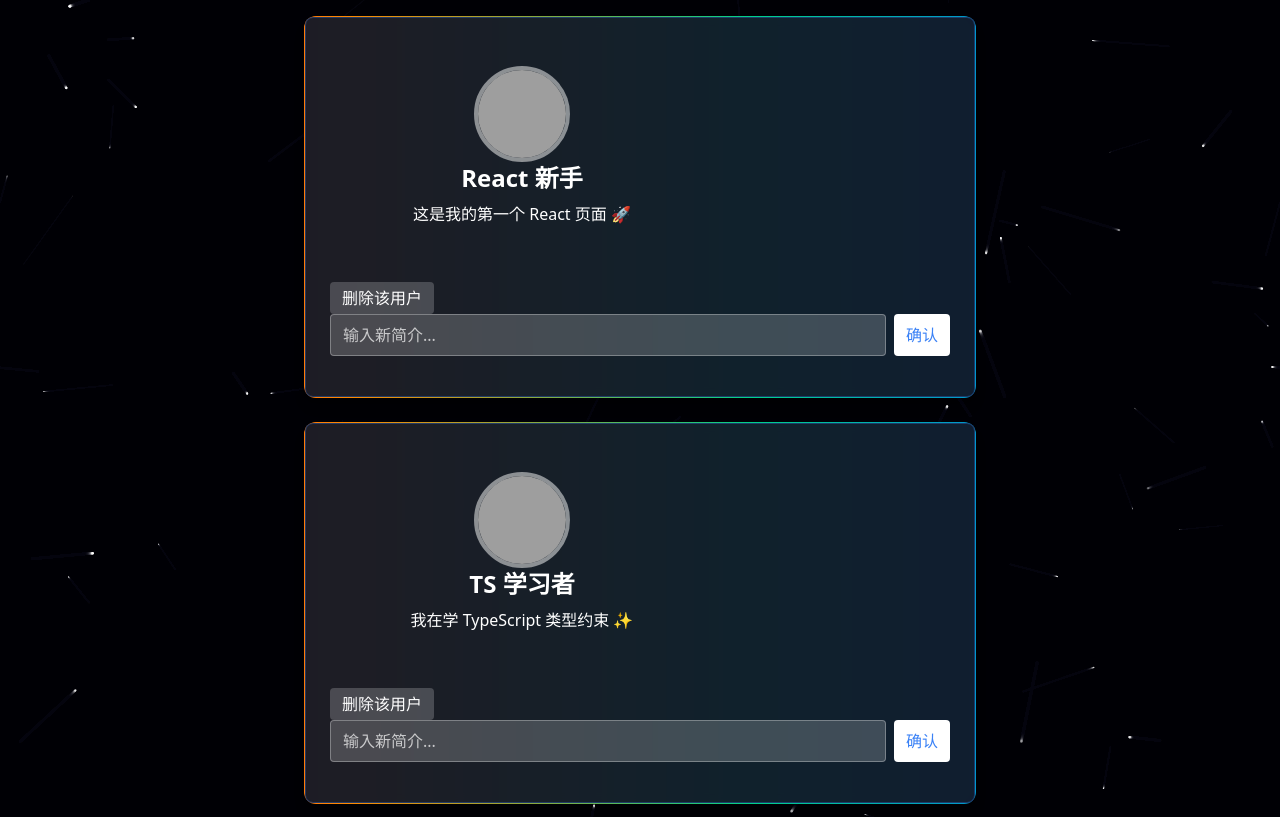
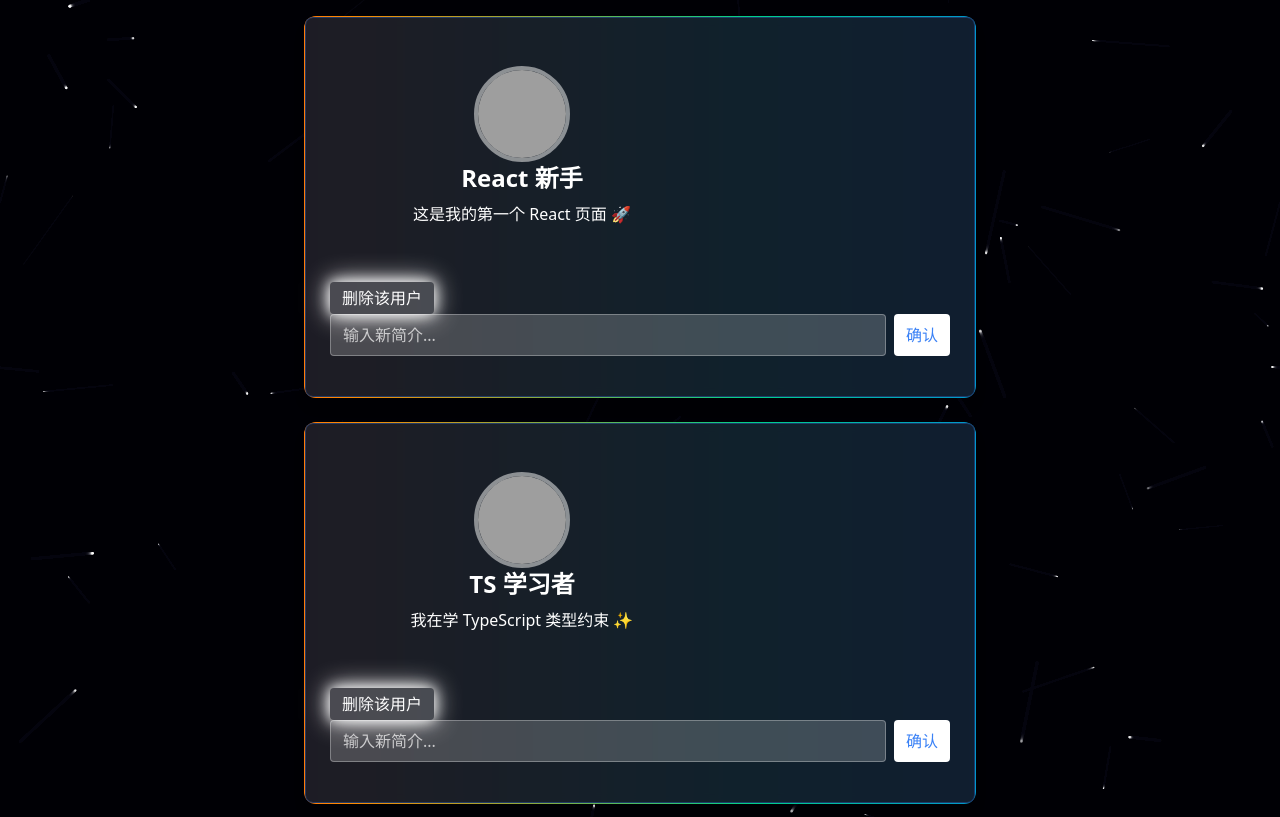
Before and after one commit to keration/my-react-app, a React (Vite) app: page / in a window 1280 px wide. Shown: the top 817 px of the page. Built offline with nearby package versions, Linux system fonts and the light colour scheme; grey boxes are pictures that could not be loaded.

Commit message:
feat: 重构用户管理逻辑，支持添加和删除用户，更新用户简介

```diff
--- a/src/App.tsx
+++ b/src/App.tsx
@@ -2,7 +2,7 @@ import ThemeButtonGroup from './components/ThemeButtonGroup.tsx';
 import UserProfile from './components/UserProfile.tsx';
 import IntroEditor from './components/IntroEditor.tsx';
 import StarBackground from './components/StarBackground.tsx';
-import { useTheme } from './hooks/useTheme.ts';
+import { getThemeGlowColor, useTheme } from './hooks/useTheme.ts';
 import { useUserList } from './hooks/useUserList.ts';
 
 function App() {
@@ -27,16 +27,19 @@ function App() {
       <div className="max-w-2xl mx-auto relative z-10">
         {/* 循环渲染每个用户卡片 */}
         {userList.map((user) => (
-          <div key={user.name} className="mb-6">
+          <div key={user.id} className="mb-6 card-fade-in">
             {/* 彩色流动边框外层（仅保留1px padding，边框极细） */}
-            <div className="w-full rounded-lg animated-border shadow-lg" style={{ padding: '1px' }}>
+            <div
+              className="w-full rounded-lg animated-border shadow-lg card-hover-glow"
+              style={{ color: getThemeGlowColor(themeColor), padding: '1px' }}
+            >
               {/* 核心：单层卡片容器，无嵌套，直接承载所有样式 */}
               <div className={`rounded-lg p-6 text-white ${colorClassMap[themeColor].card}`}>
                 <UserProfile name={user.name} avatar={user.avatar} intro={user.intro} />
                 {/* 删除按钮 */}
                 <button
                   onClick={() => deleteUser(user.name)}
-                  className="mt-2 px-3 py-1 rounded bg-white/20 hover:bg-white/30 transition"
+                  className="mt-2 px-3 py-1 rounded bg-white/20 hover:bg-white/30 btn-neon transition"
                 >
                   删除该用户
                 </button>
@@ -59,7 +62,7 @@ function App() {
               intro: '我是新增的用户 🆕',
             })
           }
-          className={`mt-4 px-4 py-2 rounded text-white ${colorClassMap[themeColor].button} transition`}
+          className={`mt-4 px-4 py-2 rounded text-white ${colorClassMap[themeColor].button} transition btn-neon`}
         >
           添加新用户
         </button>
--- a/src/hooks/useTheme.ts
+++ b/src/hooks/useTheme.ts
@@ -1,6 +1,16 @@
 import { useState } from 'react';
 
 export type ThemeColor = 'blue' | 'green' | 'purple';
+
+// 把 getThemeGlowColor 提到文件顶层（核心修复）
+export const getThemeGlowColor = (color: ThemeColor) => {
+  const glowMap = {
+    blue: '#3b82f6',
+    green: '#22c55e',
+    purple: '#a855f7',
+  };
+  return glowMap[color];
+};
 
 export const useTheme = (initialTheme: ThemeColor = 'blue') => {
   const [themeColor, setThemeColor] = useState<ThemeColor>(initialTheme);
--- a/src/hooks/useUserList.ts
+++ b/src/hooks/useUserList.ts
@@ -3,16 +3,20 @@
 import { useState } from 'react';
 
 export interface UserInfo {
+  id?: number; // 新增可选的 id 字段（初始化时自动生成）
   name: string;
   avatar: string;
   intro: string;
 }
-export const useUserList = (initialList: UserInfo[] = []) => {
-  const [userList, setUserList] = useState<UserInfo[]>(initialList);
 
-  // 添加用户
+export const useUserList = (initialUsers: UserInfo[] = []) => {
+  const [userList, setUserList] = useState(
+    initialUsers.map((user) => ({ ...user, id: Date.now() + Math.random() }))
+  );
+
+  // 核心修复：给 newUser 添加 UserInfo 类型注解
   const addNewUser = (newUser: UserInfo) => {
-    setUserList((prev) => [...prev, newUser]);
+    setUserList([...userList, { ...newUser, id: Date.now() + Math.random() }]);
   };
 
   // 删除用户
--- a/src/index.css
+++ b/src/index.css
@@ -4,7 +4,7 @@
 
 /* 彩色流动边框动画（外层容器承载渐变，内层为内容背景） */
 .animated-border {
-  padding: 3px; /* 边框厚度 */
+  padding: 6px; /* 边框厚度 */
   border-radius: 0.75rem; /* 与 rounded-lg 匹配 */
   background: linear-gradient(90deg, #ff0047, #ff8a00, #00d18b, #0066ff, #a200ff, #ff0047);
   background-size: 300% 300%;
@@ -22,3 +22,54 @@
     background-position: 0% 50%;
   }
 }
+
+/* 新增：卡片悬浮发光动画 */
+.card-hover-glow {
+  transition: all 0.3s ease;
+}
+.card-hover-glow:hover {
+  transform: translateY(-5px);
+  box-shadow:
+    0 0 25px rgba(255, 255, 255, 0.2),
+    0 0 40px currentColor;
+}
+
+/* 新增：呼吸动画 */
+@keyframes neon-breathe {
+  0%,
+  100% {
+    box-shadow:
+      0 0 10px currentColor,
+      0 0 20px currentColor;
+  }
+  50% {
+    box-shadow:
+      0 0 20px currentColor,
+      0 0 40px currentColor;
+  }
+}
+
+/* 按钮呼吸类 */
+.btn-neon {
+  animation: neon-breathe 2s ease-in-out infinite;
+  transition: all 0.2s ease;
+}
+.btn-neon:hover {
+  animation-duration: 1s;
+}
+
+@keyframes fade-in-up {
+  from {
+    opacity: 0;
+    transform: translateY(20px);
+  }
+  to {
+    opacity: 1;
+    transform: translateY(0);
+  }
+}
+
+.card-fade-in {
+  animation: fade-in-up 0.5s ease forwards;
+  opacity: 0;
+}
```
